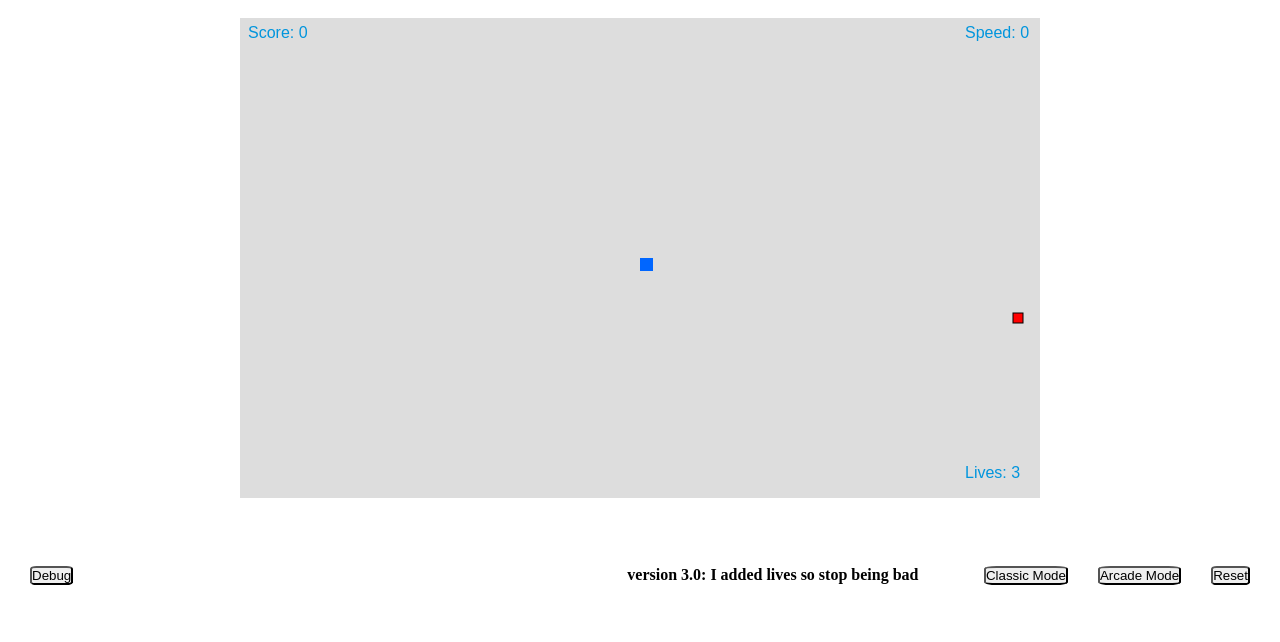
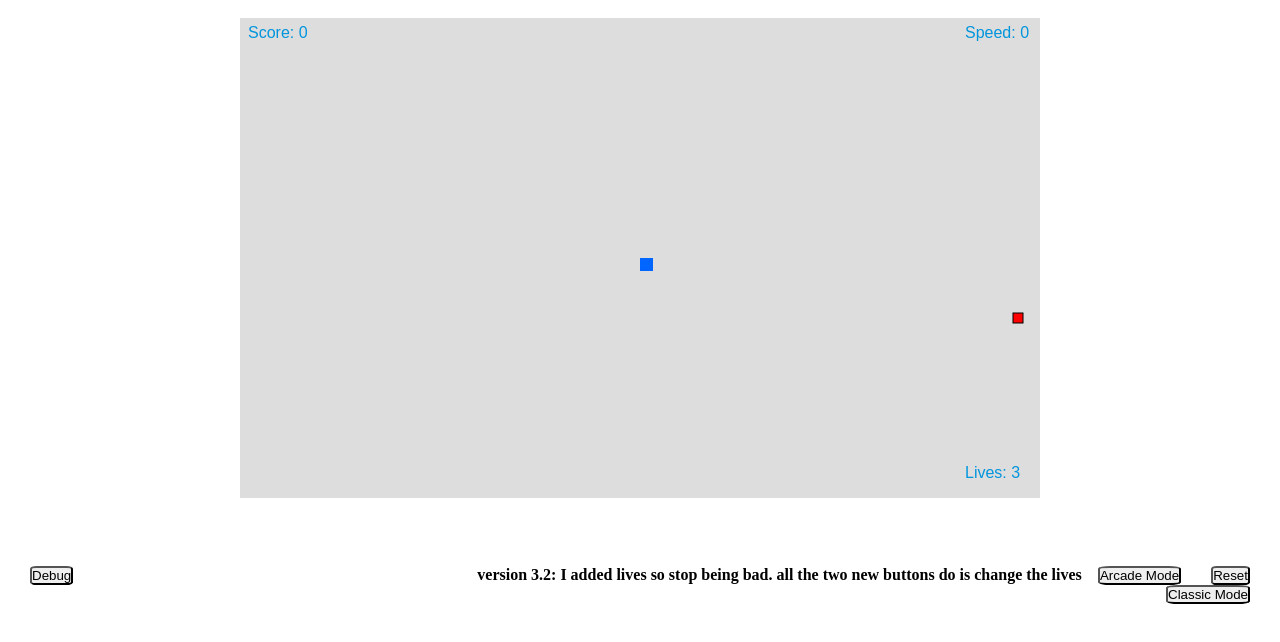
Before and after one commit to ShadowGoat128134/AP-Classes-Are-Scams, a plain HTML site: page index.html in a window 1280 px wide. Drawn offline with Linux system fonts and the light colour scheme; no server answers.

Commit message:
Update index.html

```diff
--- a/index.html
+++ b/index.html
@@ -16,7 +16,7 @@
 <p style="margin:50px"></p>
 
 <button class = "debug" style="margin-left:30px"  type="button" onclick= "debug()">Debug</button>
-<strong style= "margin-left:550px">version 3.0: I added lives so stop being bad</strong>
+<strong style= "margin-left:400px">version 3.2: I added lives so stop being bad. all the two new buttons do is change the lives</strong>
 <button class = "reset" style="margin-right:30px; float: right;" type="button" onclick= "reset()">Reset</button>
 <button class = "reset" style="margin-right:30px; float: right;" type="button" onclick= "arcade()">Arcade Mode</button>
 <button class = "reset" style="margin-right:30px; float: right;" type="button" onclick= "classic()">Classic Mode</button>
```
